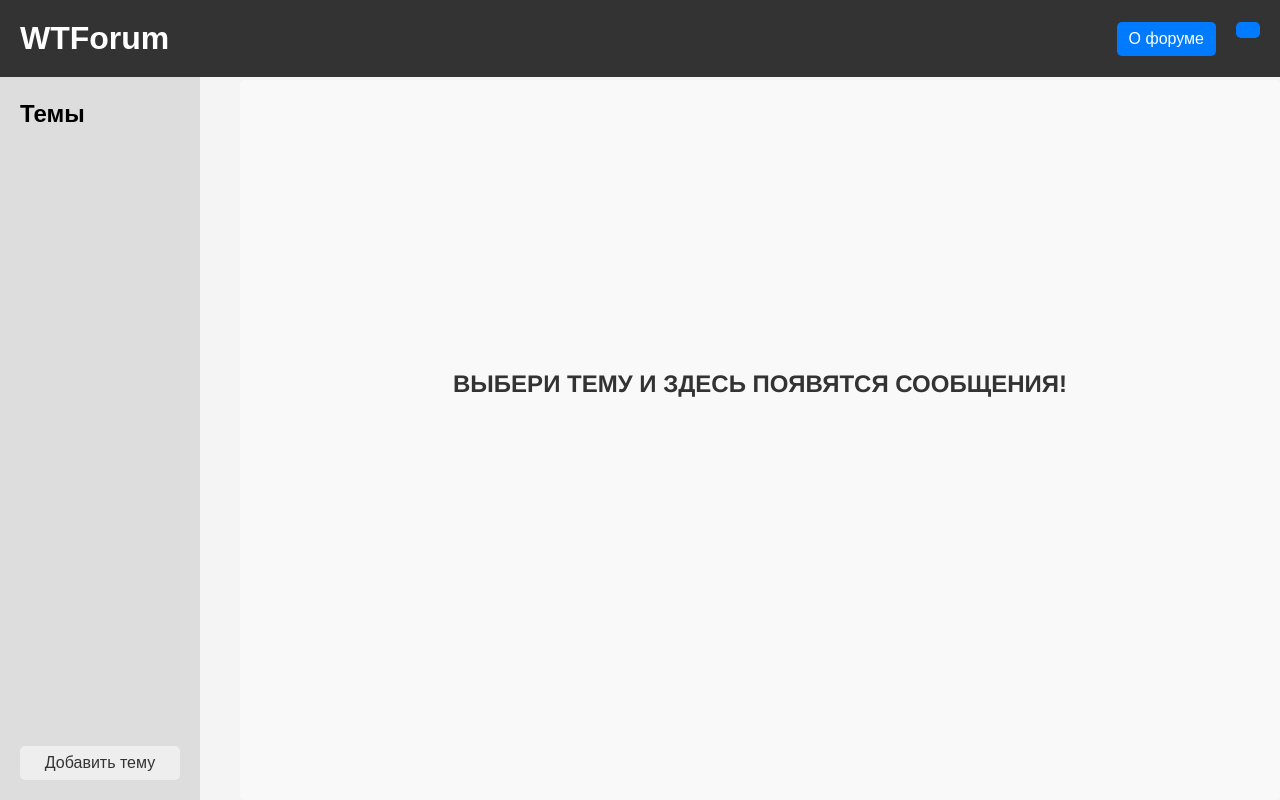
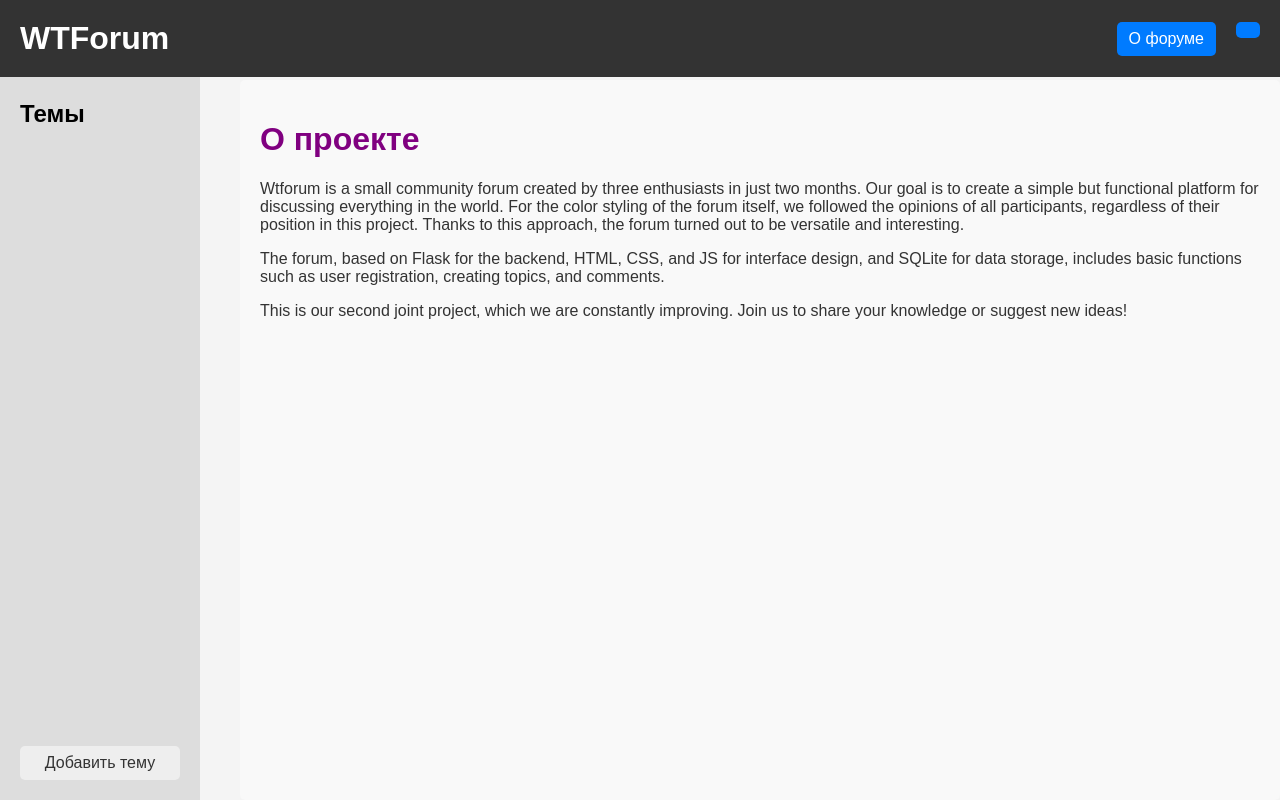
Before and after one commit to andrey3304/The_greatest_project_of_our_time, a Flask app: template templates/index.html in a window 1280 px wide. Run offline with Flask 3, Linux system fonts and the light colour scheme; the template is opened without the code that fills it, so the values that code supplies are empty; parts of the project's set-up code (start-up, migrations or seed data) failed here and were passed over.

Commit message:
Update index.html
Сделано описание главного файла

```diff
--- a/templates/index.html
+++ b/templates/index.html
@@ -1,8 +1,19 @@
 {% extends "base.html" %}
 {% block content %}
 <div class="content">
-        <div class="start-mes">
-            <h2>ВЫБЕРИ ТЕМУ И ЗДЕСЬ ПОЯВЯТСЯ СООБЩЕНИЯ!</h2>
+        <div>
+            <h1 class="high" style="color: purple">О проекте</h1>
+            <div class="high" style="color: #333;">
+                <p>
+                Wtforum is a small community forum created by three enthusiasts in just two months. Our goal is to create a simple but functional platform for discussing everything in the world. For the color styling of the forum itself, we followed the opinions of all participants, regardless of their position in this project. Thanks to this approach, the forum turned out to be versatile and interesting.
+            </p>
+            <p>
+                The forum, based on Flask for the backend, HTML, CSS, and JS for interface design, and SQLite for data storage, includes basic functions such as user registration, creating topics, and comments.
+            </p>
+            <p>
+                This is our second joint project, which we are constantly improving. Join us to share your knowledge or suggest new ideas!
+            </p>
+            </div>
         </div>
 </div>
 {% endblock %}
```
